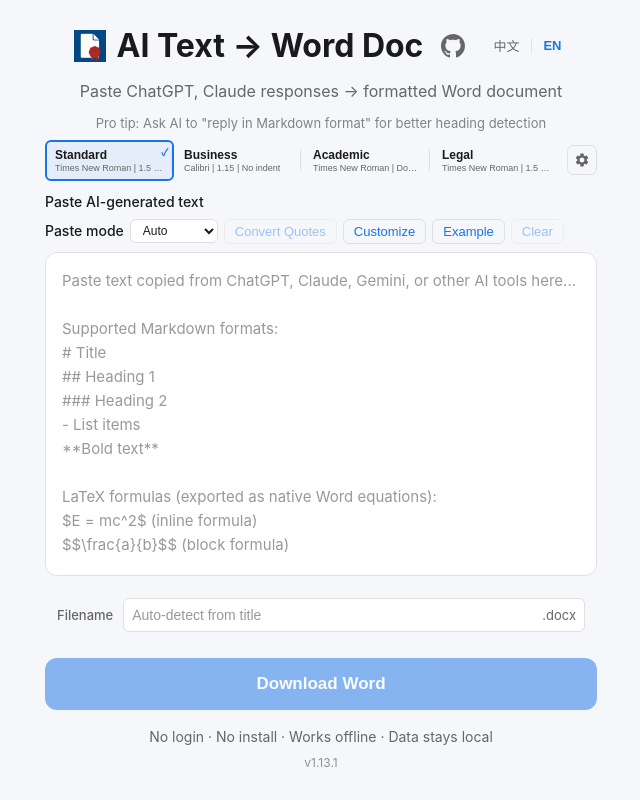
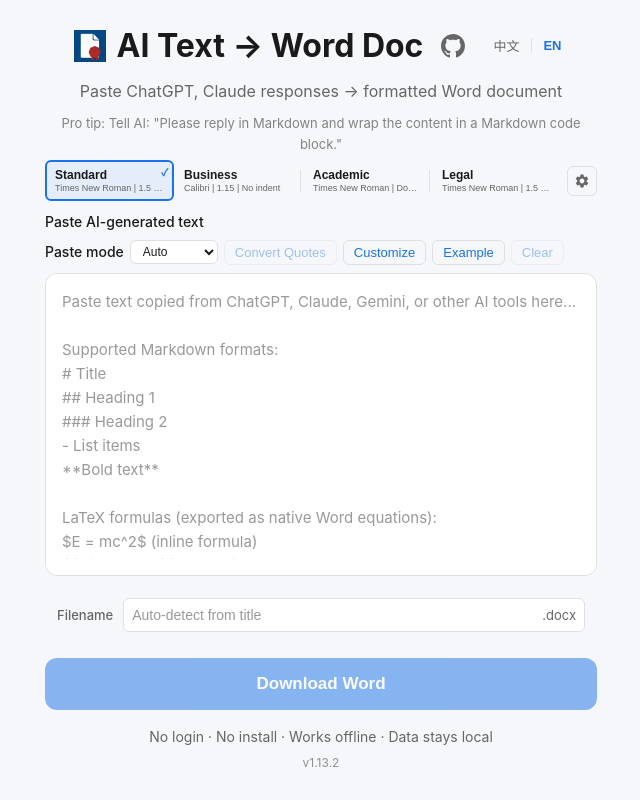
Before and after one commit to shrektan/formaldoc, a React (Vite) app: page / in a window 1280 px wide. Shown: the whole page, without its empty margins (319-959 px from the left). Built offline with nearby package versions, Linux system fonts and the light colour scheme; what turndown-plugin-gfm would draw is missing.

Commit message:
Clarify Markdown prompt tip

```diff
--- a/package.json
+++ b/package.json
@@ -1,7 +1,7 @@
 {
   "name": "formaldoc",
   "private": true,
-  "version": "1.13.1",
+  "version": "1.13.2",
   "type": "module",
   "bin": {
     "formaldoc": "./cli/index.ts"
--- a/src/i18n/translations.ts
+++ b/src/i18n/translations.ts
@@ -90,7 +90,7 @@
     header: {
       title: 'AI文字 → 公文Word',
       tagline: '粘贴豆包、ChatGPT等AI回复，自动生成规范Word文档',
-      tip: '小技巧：让AI"用Markdown格式回复"，标题层级更准确',
+      tip: '小技巧：对AI说："请用Markdown格式回复，并把内容放在Markdown代码块中"，识别更准确',
     },
     input: {
       label: '粘贴AI生成的文字',
@@ -124,7 +124,7 @@
     },
     hints: {
       noHeadings:
-        '未检测到Markdown格式。可让AI"用Markdown格式回复"或"把内容放在markdown代码块中"再复制。',
+        '未检测到Markdown格式。可对AI说："请用Markdown格式回复，并把内容放在Markdown代码块中"再复制。',
       closeHint: '关闭提示',
       escapedLatex: '检测到可能被转义的公式（如从AI复制）',
       fixEscapedLatex: '修复转义',
@@ -186,7 +186,7 @@
     header: {
       title: 'AI Text → Word Doc',
       tagline: 'Paste ChatGPT, Claude responses → formatted Word document',
-      tip: 'Pro tip: Ask AI to "reply in Markdown format" for better heading detection',
+      tip: 'Pro tip: Tell AI: "Please reply in Markdown and wrap the content in a Markdown code block."',
     },
     input: {
       label: 'Paste AI-generated text',
@@ -220,7 +220,7 @@
     },
     hints: {
       noHeadings:
-        'No Markdown formatting detected. Ask AI to reply in Markdown format or wrap content in a code block.',
+        'No Markdown detected. Tell AI: "Please reply in Markdown and wrap the content in a Markdown code block."',
       closeHint: 'Close hint',
       escapedLatex: 'Detected possibly escaped formulas (e.g., copied from AI)',
       fixEscapedLatex: 'Fix escaping',
```
